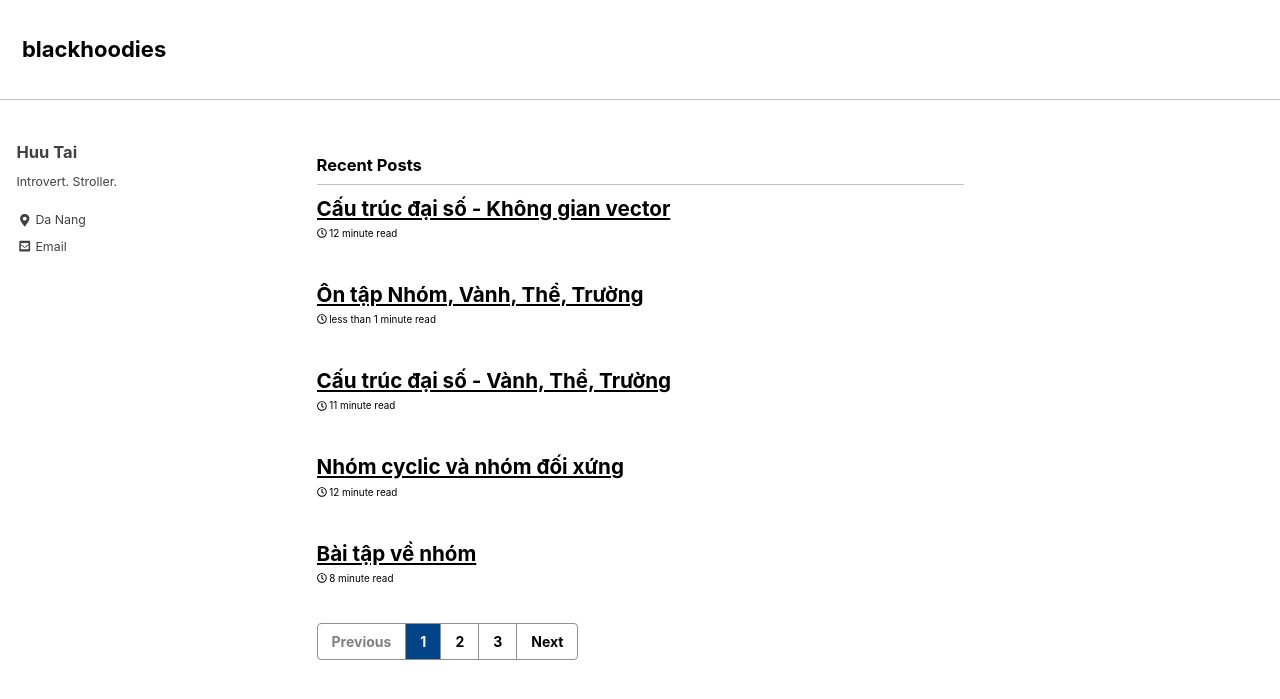
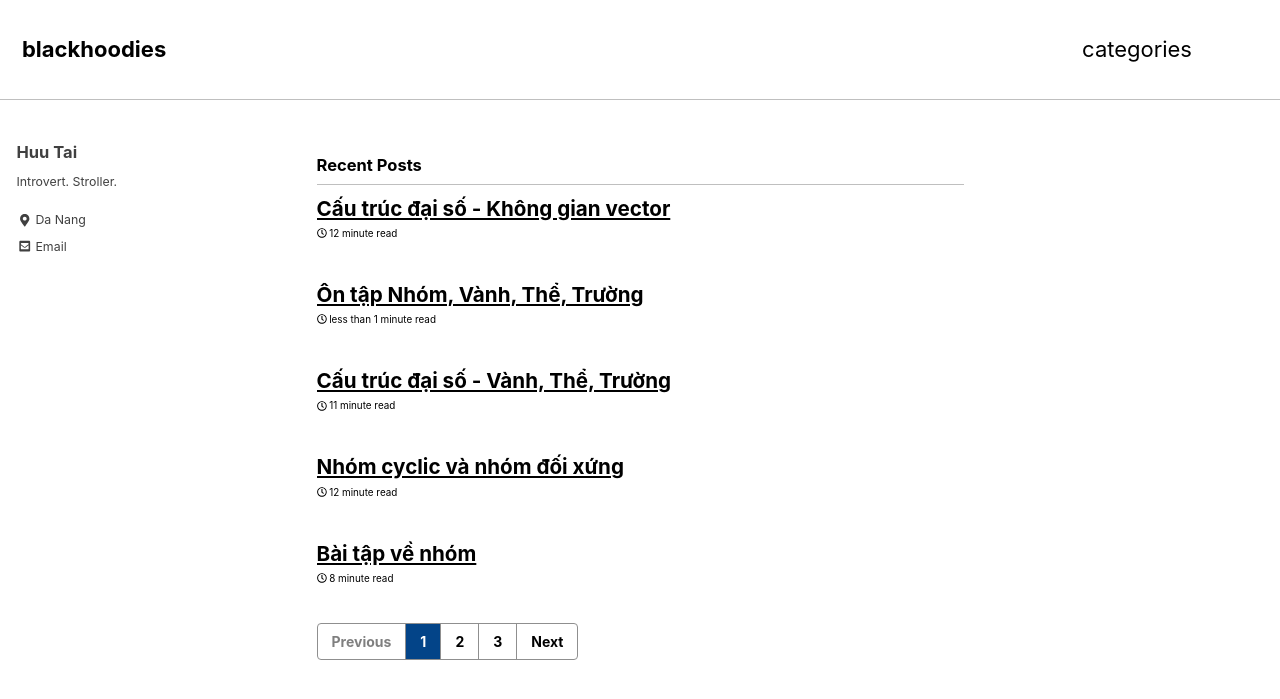
Before and after one commit to blackhoodies/blackhoodies.github.io, a Jekyll site: the page built from index.html, in a window 1280 px wide and 900 px high. Shown: the top 699 px of the window. Built offline with Jekyll 4.4.1, drawn with Linux system fonts in a browser that asks for light colours; nearby versions of some CDN libraries; the list of posts is cut into pages by our own code.

Commit message:
Update navigation.yml

```diff
--- a/_data/navigation.yml
+++ b/_data/navigation.yml
@@ -10,3 +10,5 @@ main:
   #   url: /collection-archive/
   # - title: "Sitemap"
   #   url: /sitemap/
+  - title: "categories"
+  - url: /categories-archive/
```
